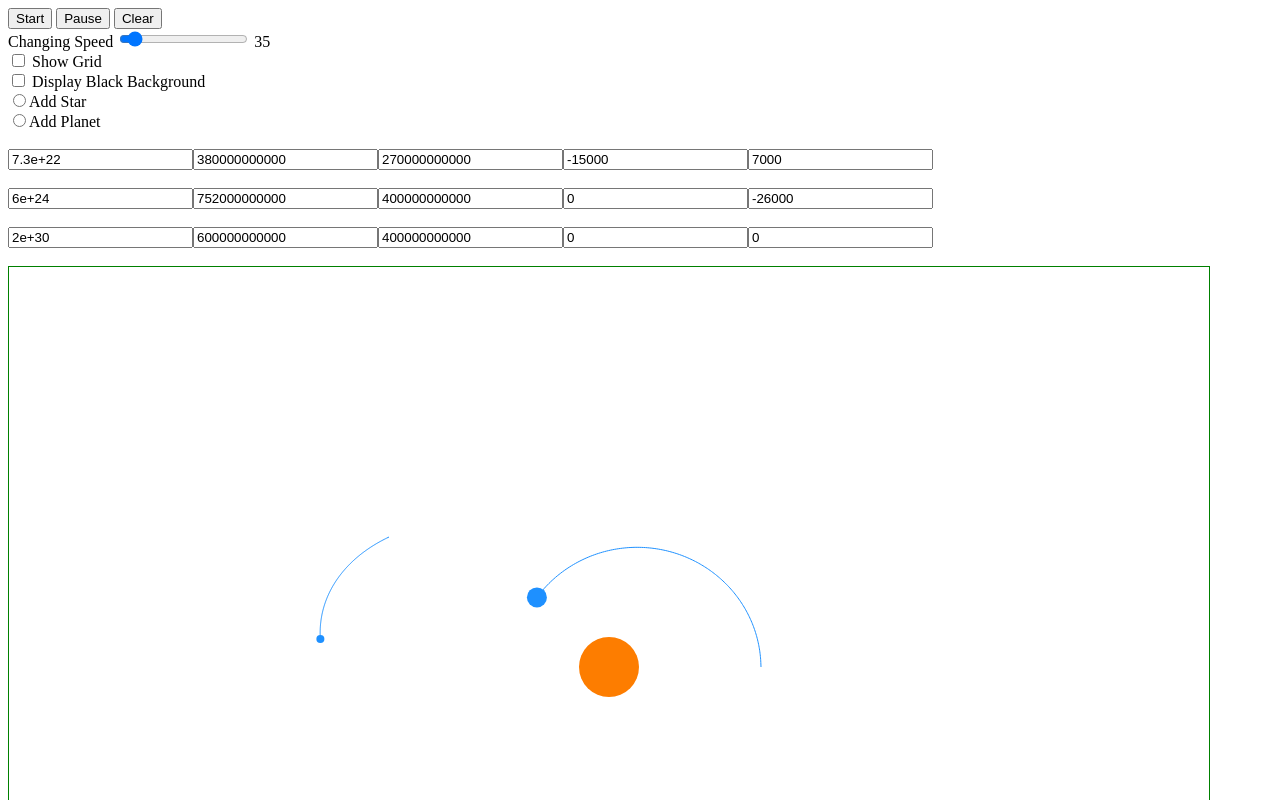
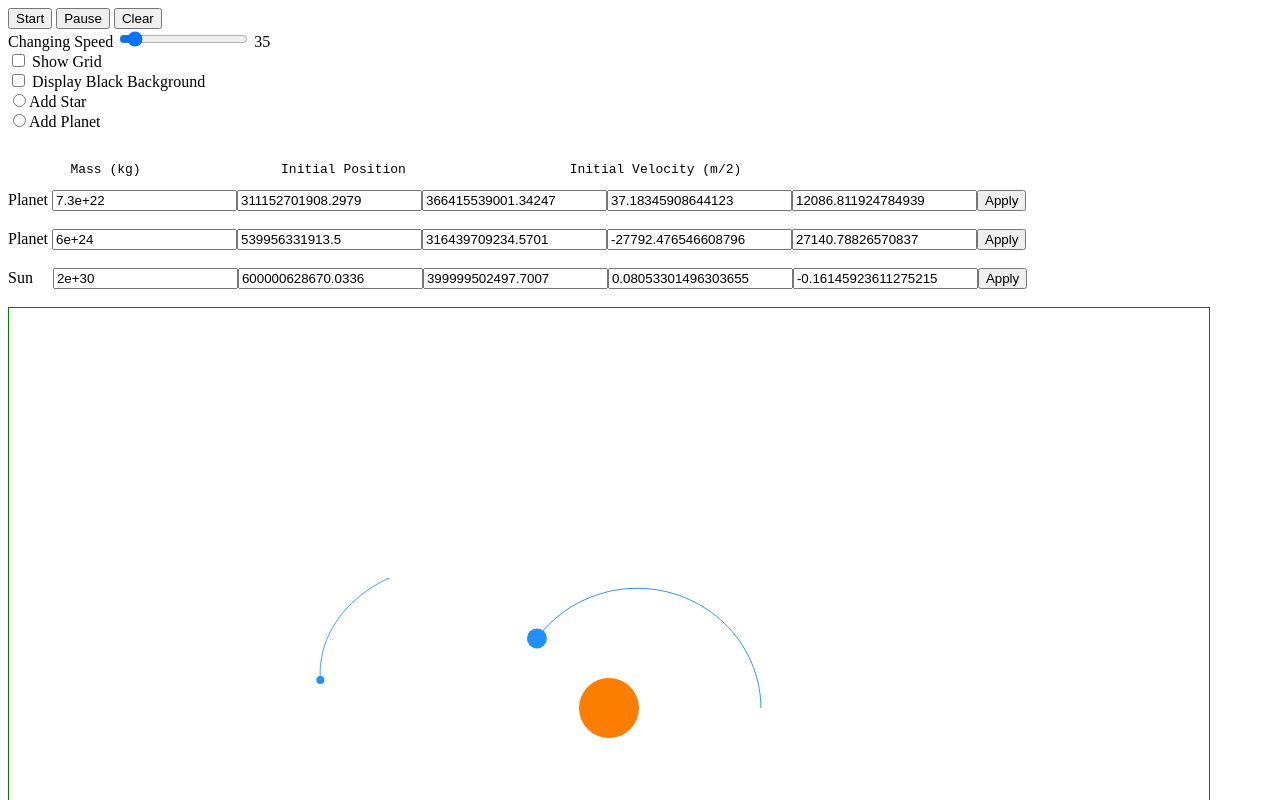
Before and after one commit to khoadoan91/SolarSystem2D, a plain HTML site: page index.html in a window 1280 px wide. Both pictures are taken after a click on the button "Start". Shown: the top 800 px of the page. Drawn offline with Linux system fonts and the light colour scheme.

Commit message:
simulator now able to modify arguments; TODO draw vector and save preset

```diff
--- a/gameengine.js
+++ b/gameengine.js
@@ -132,6 +132,12 @@ GameEngine.prototype.startInput = function () {
 GameEngine.prototype.addEntity = function (entity) {
     this.entities.push(entity);
     // show the info of the entities.
+    var label = document.createElement('Label');
+    if (entity instanceof Star) {
+        label.innerHTML = "Sun &nbsp;&nbsp;&nbsp;&nbsp;";
+    } else if (entity instanceof Planet) {
+        label.innerHTML = "Planet ";
+    }
     var mass = document.createElement('input');
     mass.setAttribute('type', 'text');
     mass.setAttribute('value', entity.mass);
@@ -147,16 +153,28 @@ GameEngine.prototype.addEntity = function (entity) {
     var velY = document.createElement('input');
     velY.setAttribute('type', 'text');
     velY.setAttribute('value', entity.vel.y);
-    var entity = document.createElement('div');
-    entity.setAttribute('id', this.entities.length - 1);
-    entity.appendChild(mass);
-    entity.appendChild(positionX);
-    entity.appendChild(positionY);
-    entity.appendChild(velX);
-    entity.appendChild(velY);
+    var entityInfo = document.createElement('div');
+    entityInfo.setAttribute('id', this.entities.length - 1);
+    entityInfo.appendChild(label);
+    entityInfo.appendChild(mass);
+    entityInfo.appendChild(positionX);
+    entityInfo.appendChild(positionY);
+    entityInfo.appendChild(velX);
+    entityInfo.appendChild(velY);
+    var button = document.createElement('input');
+    button.setAttribute('type', 'button');
+    button.setAttribute('value', 'Apply');
+    button.onclick = function () {
+        entity.setMass(Number(entityInfo.children[1].value));
+        entity.setInitialPosition(new Vector(Number(entityInfo.children[2].value), Number(entityInfo.children[3].value)));
+        entity.setInitialVelocity(new Vector(Number(entityInfo.children[4].value), Number(entityInfo.children[5].value)));
+    }
+    entityInfo.appendChild(button);
+
     var info = document.getElementById('info');
-    info.appendChild(entity);
+    info.appendChild(entityInfo);
     info.appendChild(document.createElement('br'));
+    // console.log(entity.children[1].value);
 }
 
 GameEngine.prototype.draw = function () {
@@ -211,7 +229,7 @@ GameEngine.prototype.update = function () {
         var entity = this.entities[i];
 
         if (!entity.removeFromWorld) {
-            entity.update(period);
+            entity.update(period, document.getElementById(i));
         }
     }
 
--- a/index.html
+++ b/index.html
@@ -29,6 +29,7 @@
         <input id="planet" type="radio" name="entity">Add Planet<br>
         <br>
     </div>
+    <pre>        Mass (kg)                  Initial Position                     Initial Velocity (m/2)</pre>
     <div id="info">
     </div>
     <canvas id="gameWorld" tabindex="0" width="1200" height="800" style="border: 1px solid green"></canvas>
--- a/main.js
+++ b/main.js
@@ -2,7 +2,7 @@ var SUN_MASS = 2 * Math.pow(10, 30);
 var EARTH_MASS = 6 * Math.pow(10, 24);
 var MOON_MASS = 7.3 * Math.pow(10, 22);
 var GRAVITATION = 6.67 * Math.pow(10, -11);    // m^3/(kg * s^2);
-var EXAMPLE_MASS = 3 * Math.pow(10, 28);
+var TIME_UPDATE = 1000000;
 
 window.onload = function () {
 
@@ -81,11 +81,24 @@ function Entity(pos, velocity, mass) {
     this.trail = [];
     this.others = [];
     this.removeFromWorld = false;
+    this.timeToUpdate = TIME_UPDATE;
 }
 
 Entity.prototype = {
     addOther : function (other) {
         this.others.push(other);
+    },
+
+    setInitialPosition : function (pos) {
+        this.pos = pos;
+    },
+
+    setInitialVelocity : function (vel) {
+        this.vel = vel;
+    },
+
+    setMass : function (mass) {
+        this.mass = mass;
     },
 
     drawForceVector : function(ctx, startingPoint, force) {
@@ -102,8 +115,14 @@ Entity.prototype = {
         ctx.stroke();
     },
 
-    update : function (tick) {
+    update : function (tick, info) {
+        this.timeToUpdate -= tick;
         this.trail.push(this.pos);
+        // if (this.timeToUpdate === TIME_UPDATE) {
+        //     this.pos = new Vector(info.children[2].value, info.children[3].value);
+        //     this.mass = info.children[1].value;
+        //     this.vel = new Vector(info.children[4].value, info.children[5].value);
+        // }
         this.totalForce = new Vector(0, 0);
         for (var i = 0; i < this.others.length; i += 1) {
             var delta = this.others[i].pos.plus(this.pos.times(-1));
@@ -115,6 +134,13 @@ Entity.prototype = {
         var acceleration = this.totalForce.times(1/this.mass);
         this.vel = this.vel.plus(acceleration.times(tick));
         this.pos = this.pos.plus(this.vel.times(tick));
+        if (this.timeToUpdate <= 0) {
+            info.children[2].value = this.pos.x;
+            info.children[3].value = this.pos.y;
+            info.children[4].value = this.vel.x;
+            info.children[5].value = this.vel.y;
+            this.timeToUpdate = TIME_UPDATE;
+        }
     },
 
     draw : function (ctx) {
```
